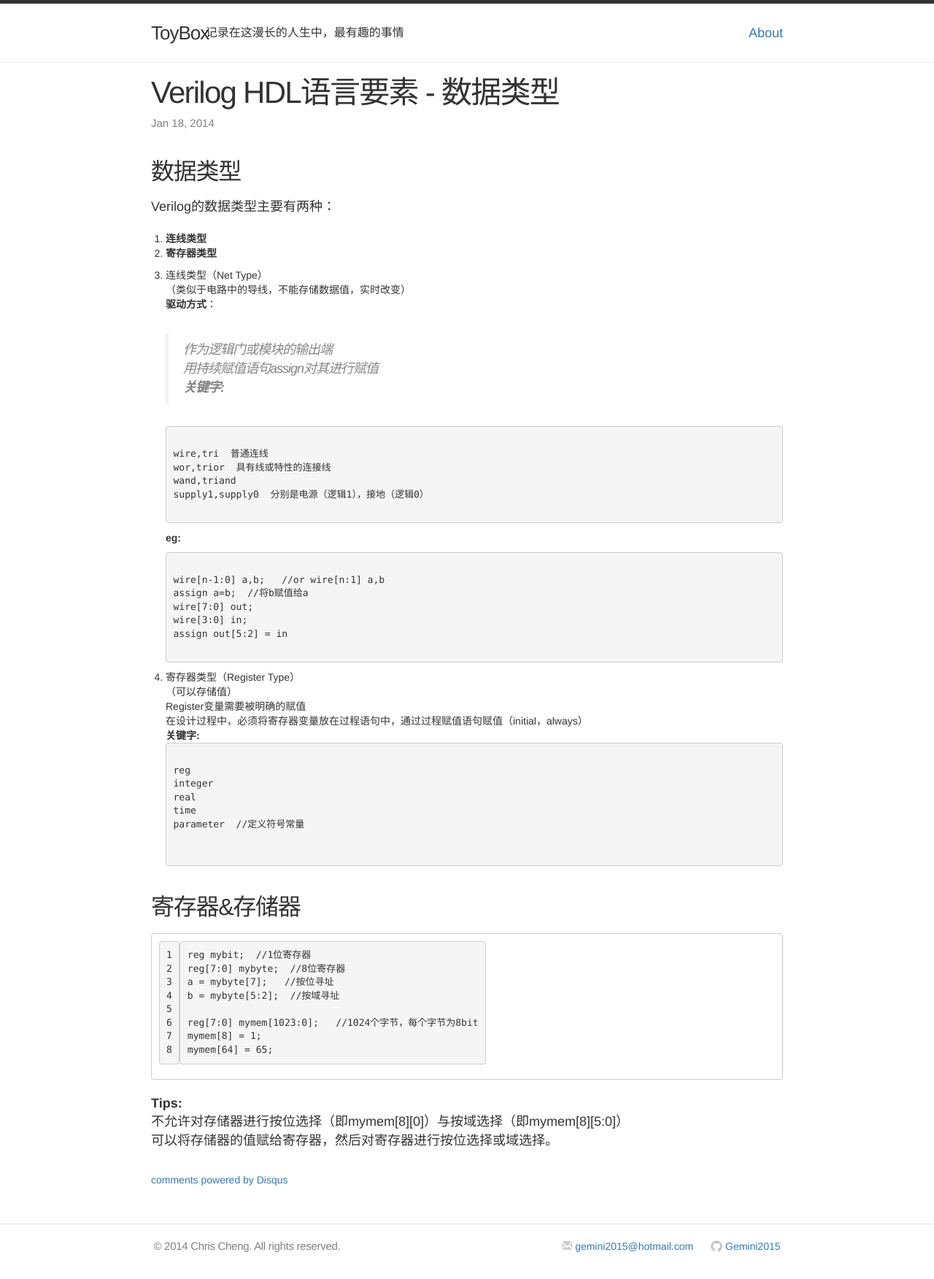
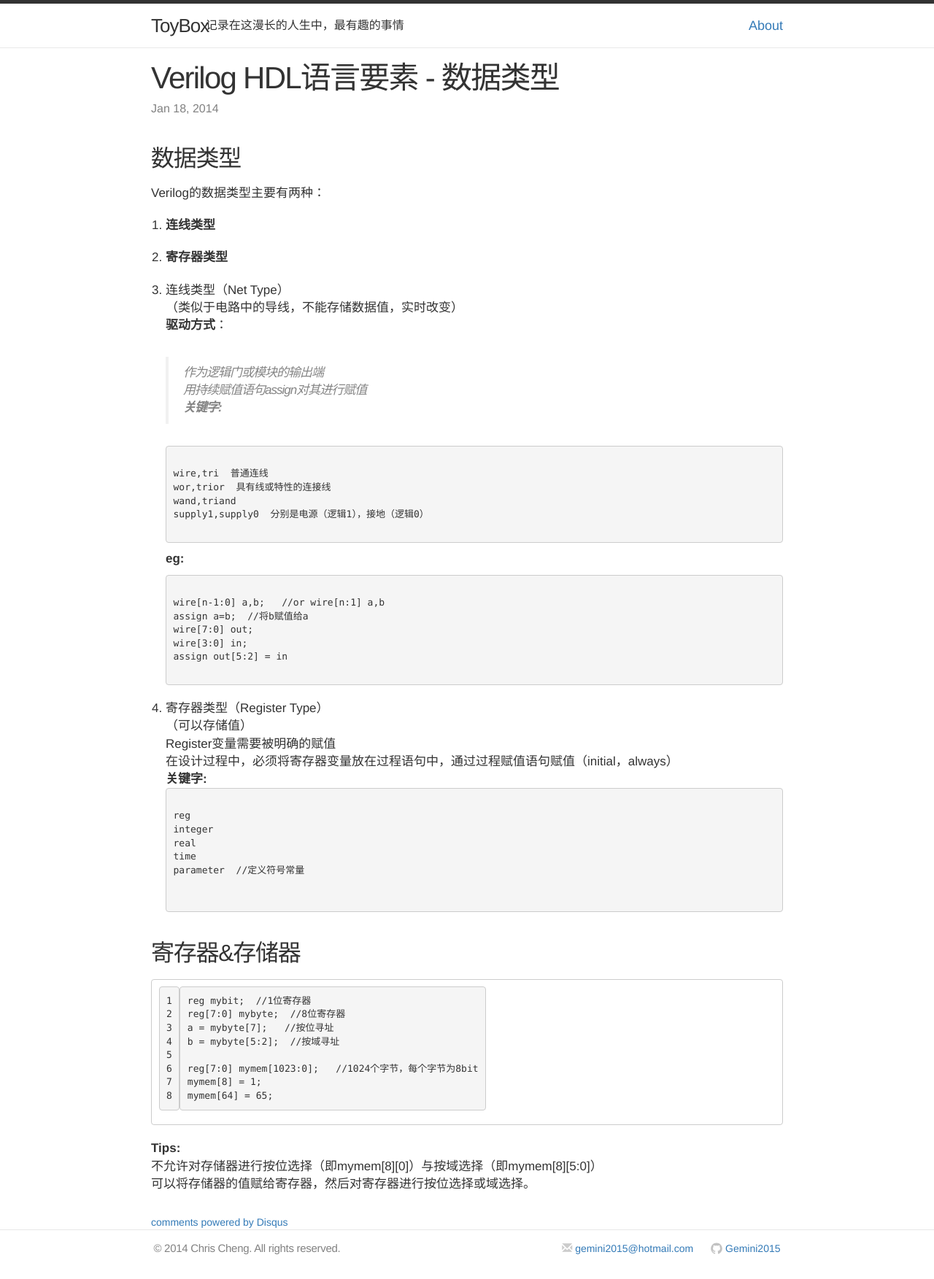
Before and after one commit to Gemini2015/gemini2015.github.io, a Jekyll site: the page built from _posts/2014-01-18-verilog-hdl-data-type.markdown, in a window 1280 px wide. Shown: the whole page at 73% size. Built offline with Jekyll 4.4.1, drawn with Linux system fonts in a browser that asks for light colours; nearby versions of some CDN libraries; comment, search, counter and statistics services are not loaded.

Commit message:
更新post模板样式

```diff
--- a/_layouts/post.html
+++ b/_layouts/post.html
@@ -1,8 +1,10 @@
 ---
 layout: default
 ---
+
 <div class="container-fluid main-body">
-
+  <div class="row">
+    <div class="col-xs-12">
       <header class="post-header">
         <h1>{{ page.title }}</h1>
         <p class="meta">{{ page.date | date: "%b %-d, %Y" }}{% if page.author %} • {{ page.author }}{% endif %}{% if page.meta %} • {{ page.meta }}{% endif %}</p>
@@ -11,7 +13,6 @@ layout: default
       <article class="post-content">
         {{ content }}
       </article>
-
 
       <div id="disqus_thread"></div>
 
@@ -27,6 +28,8 @@ layout: default
       })();
       </script>
       <noscript>Please enable JavaScript to view the <a href="http://disqus.com/?ref_noscript">comments powered by Disqus.</a></noscript>
-  <a href="http://disqus.com" class="dsq-brlink">comments powered by <span class="logo-disqus">Disqus</span></a>
-
-</div>
+      <a href="http://disqus.com" class="dsq-brlink">comments powered by <span class="logo-disqus">Disqus</span>
+      </a>
+    </div> <!-- col-12 -->
+  </div> <!-- row -->
+</div> <!-- container -->
--- a/css/main.css
+++ b/css/main.css
@@ -88,7 +88,7 @@ a:visited { color: #205caa; }
 }
 
 .post-header .meta {
-  font-size: 15px;
+  font-size: 16px;
   color: #818181;
   margin-top: 5px;
 }
@@ -134,9 +134,14 @@ a:visited { color: #205caa; }
   margin: 30px 0;
 }
 
-.post-content > p
+.post-content p, li
 {
-  font-size: 18px;
+  font-size: 17px;
+}
+
+.post-content li
+{
+  margin-bottom: 20px;
 }
 
 .post-content ul,
@@ -255,8 +260,8 @@ a:visited { color: #205caa; }
 .site-header {
   border-top: 5px solid #333;
   border-bottom: 1px solid #e8e8e8;
-  min-height: 80px;
-  line-height: 80px;
+  min-height: 60px;
+  line-height: 60px;
   background-color: white;
 }
 
@@ -268,14 +273,14 @@ a:visited { color: #205caa; }
   font-size: 26px;
   letter-spacing: -1px;
   float: left;
-  line-height: 80px;
+  line-height: 60px;
   position: relative;
   z-index: 1;
 }
 
 .site-nav {
   float: right;
-  line-height: 80px;
+  line-height: 60px;
 }
 
 .site-nav .menu-icon { display: none; }
@@ -293,7 +298,7 @@ a:visited { color: #205caa; }
   font-size: 16px;
   letter-spacing: 0px;
   float: left;
-  line-height: 80px;
+  line-height: 60px;
   position: relative;
 }
 
@@ -347,9 +352,9 @@ a:visited { color: #205caa; }
 
 .site-footer {
   border-top: 1px solid #e8e8e8;
-  margin-top: 50px;
+  margin-top: 0px;
   padding: 5px ;
-  line-height: 50px;
+  line-height: 40px;
 }
 
 .site-footer p {
```
Lines whose indentation alone changed are shown as unchanged.
